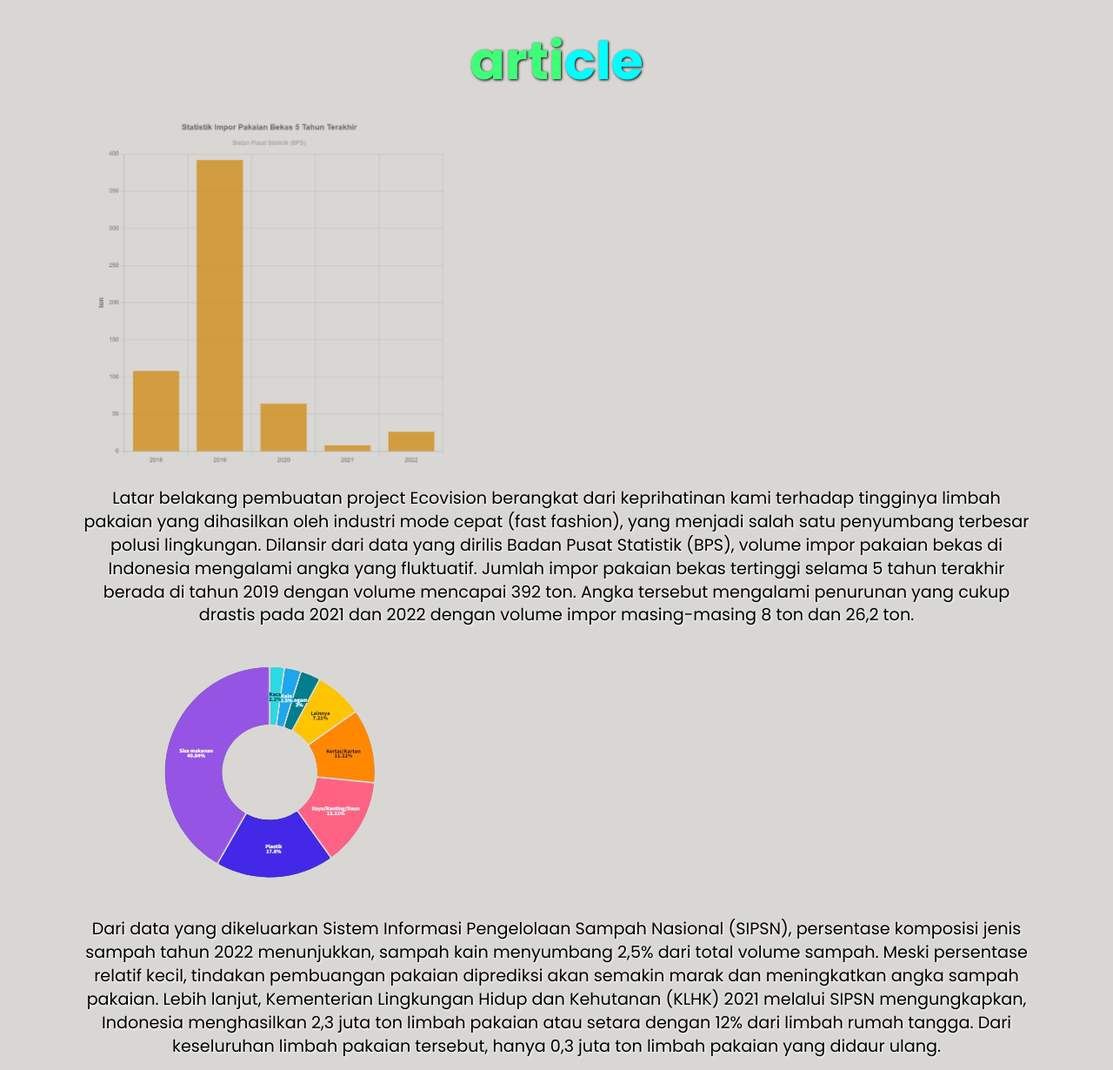
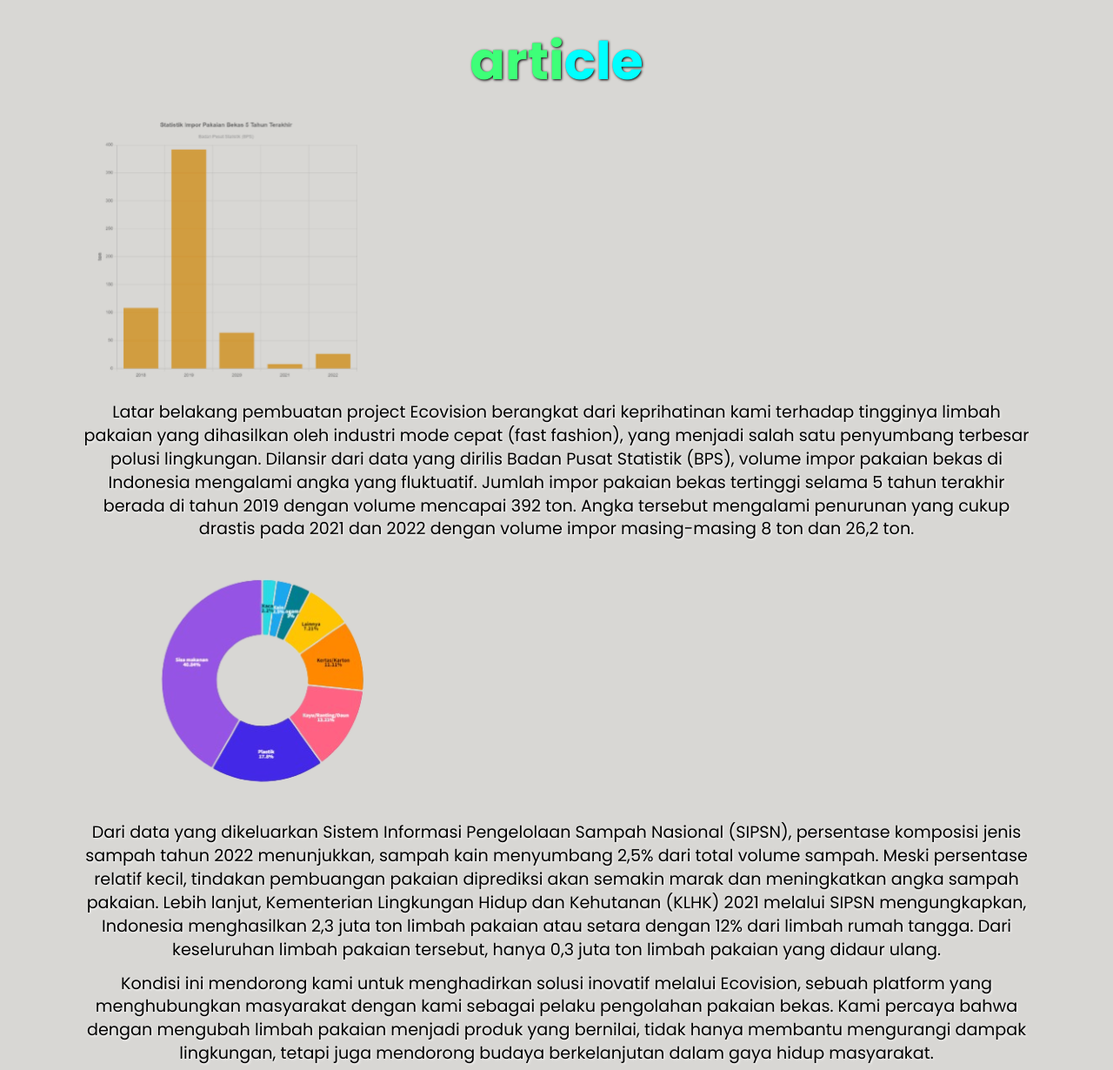
Before and after one commit to no1inuniverse/ecovision.project, a plain HTML site: page index.html in a window 1280 px wide. Shown: the part 1880-3110 px from the top of the page at 87% size. Drawn offline with nearby package versions, Linux system fonts and the light colour scheme.

Commit message:
index.html

```diff
--- a/index.html
+++ b/index.html
@@ -74,11 +74,11 @@
     <h2>arti<span>cle</span></h2>
     <div class="row">
         <div class="article-img">
-            <img src="img/download-2png.png" alt="article">
+            <img src="img/download-2pngrr.png" alt="article">
         </div>
         <p>Latar belakang pembuatan project Ecovision berangkat dari keprihatinan kami terhadap tingginya limbah pakaian yang dihasilkan oleh industri mode cepat (fast fashion), yang menjadi salah satu penyumbang terbesar polusi lingkungan. Dilansir dari data yang dirilis Badan Pusat Statistik (BPS), volume impor pakaian bekas di Indonesia mengalami angka yang fluktuatif. Jumlah impor pakaian bekas tertinggi selama 5 tahun terakhir berada di tahun 2019 dengan volume mencapai 392 ton. Angka tersebut mengalami penurunan yang cukup drastis pada 2021 dan 2022 dengan volume impor masing-masing 8 ton dan 26,2 ton.</p>
         <div class="article-img">
-            <img src="img/persentase-komposisi-jenis-sampah-tahun-2022png-removebg-preview.png" alt="article">
+            <img src="img/persentaserr-komposisi-jenis-sampah-tahun-2022png-removebg-preview.png" alt="article">
         </div>
         <p>Dari data yang dikeluarkan Sistem Informasi Pengelolaan Sampah Nasional (SIPSN), persentase komposisi jenis sampah tahun 2022 menunjukkan, sampah kain menyumbang 2,5% dari total volume sampah. Meski persentase relatif kecil, tindakan pembuangan pakaian diprediksi akan semakin marak dan meningkatkan angka sampah pakaian. Lebih lanjut, Kementerian Lingkungan Hidup dan Kehutanan (KLHK) 2021 melalui SIPSN mengungkapkan, Indonesia menghasilkan 2,3 juta ton limbah pakaian atau setara dengan 12% dari limbah rumah tangga. Dari keseluruhan limbah pakaian tersebut, hanya 0,3 juta ton limbah pakaian yang didaur ulang.</p>
         <p>Kondisi ini mendorong kami untuk menghadirkan solusi inovatif melalui Ecovision, sebuah platform yang menghubungkan masyarakat dengan kami sebagai pelaku pengolahan pakaian bekas. Kami percaya bahwa dengan mengubah limbah pakaian menjadi produk yang bernilai, tidak hanya membantu mengurangi dampak lingkungan, tetapi juga mendorong budaya berkelanjutan dalam gaya hidup masyarakat.</p>
```
